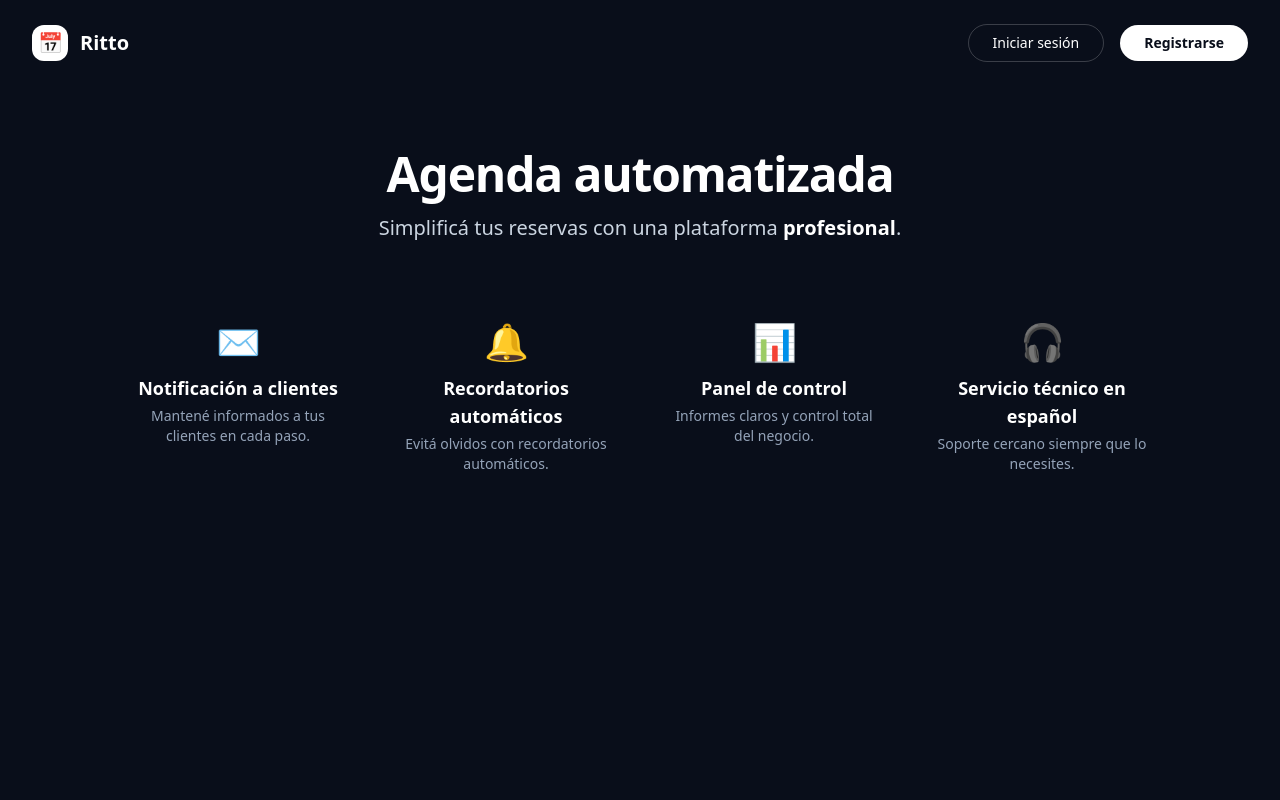
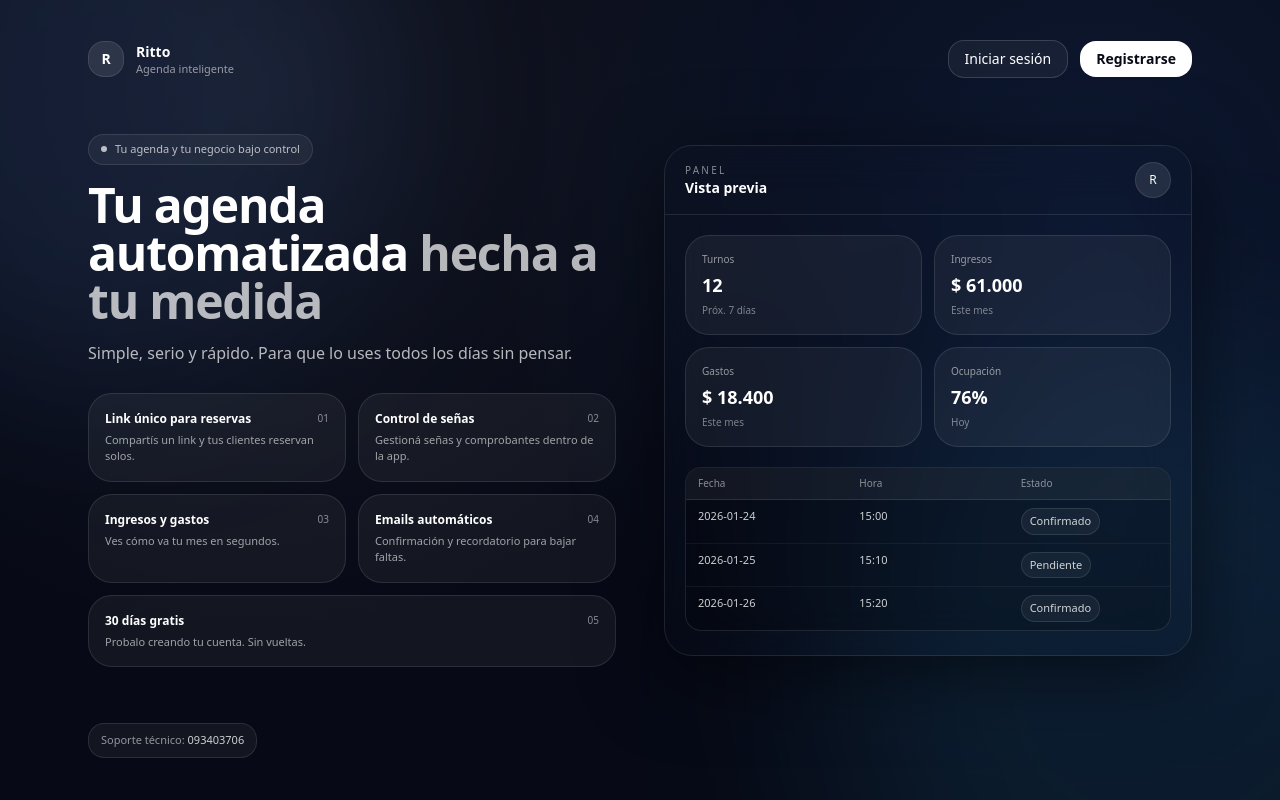
Before and after one commit to santiagososa2424-code/ritto, a React (Vite) app: page / in a window 1280 px wide. Built offline with nearby package versions, Linux system fonts and the light colour scheme.

Commit message:
Update Landing.jsx

```diff
--- a/src/pages/Landing.jsx
+++ b/src/pages/Landing.jsx
@@ -1,90 +1,187 @@
-import { Link } from "react-router-dom";
+// /pages/Landing.jsx
+import React from "react";
 
 export default function Landing() {
+  const bubbles = [
+    {
+      n: "01",
+      title: "Link único para reservas",
+      desc: "Compartís un link y tus clientes reservan solos.",
+    },
+    {
+      n: "02",
+      title: "Control de señas",
+      desc: "Gestioná señas y comprobantes dentro de la app.",
+    },
+    {
+      n: "03",
+      title: "Ingresos y gastos",
+      desc: "Ves cómo va tu mes en segundos.",
+    },
+    {
+      n: "04",
+      title: "Emails automáticos",
+      desc: "Confirmación y recordatorio para bajar faltas.",
+    },
+    {
+      n: "05",
+      title: "30 días gratis",
+      desc: "Probalo creando tu cuenta. Sin vueltas.",
+    },
+  ];
+
   return (
-    <div className="min-h-screen bg-[#090E1A] text-white flex flex-col">
-
-      {/* LOGO + BOTONES */}
-      <header className="w-full px-8 py-6 flex items-center justify-between">
-        {/* Logo */}
-        <div className="flex items-center gap-3">
-          <div className="h-9 w-9 rounded-xl bg-white flex items-center justify-center">
-            <span className="text-[#090E1A] text-xl font-bold">📅</span>
-          </div>
-          <h1 className="text-xl font-semibold">Ritto</h1>
+    <div className="min-h-screen bg-[#070A16] text-white relative overflow-hidden">
+      {/* Fondo suave azul/negro (sin verde) */}
+      <div className="pointer-events-none absolute inset-0">
+        <div className="absolute -top-44 -left-44 h-[560px] w-[560px] rounded-full bg-blue-500/10 blur-[90px]" />
+        <div className="absolute -bottom-56 -right-56 h-[680px] w-[680px] rounded-full bg-sky-400/10 blur-[100px]" />
+        <div className="absolute inset-0 bg-[radial-gradient(circle_at_20%_10%,rgba(255,255,255,0.06),transparent_45%),radial-gradient(circle_at_85%_25%,rgba(59,130,246,0.12),transparent_48%)]" />
       </div>
 
-        {/* Botones */}
-        <div className="flex items-center gap-4">
-          <Link
-            to="/login"
-            className="px-6 py-2 rounded-full border border-white/20 hover:bg-white/10 transition text-sm"
+      <div className="relative max-w-6xl mx-auto px-5 sm:px-6 py-8 sm:py-10">
+        {/* NAVBAR */}
+        <header className="flex items-center justify-between">
+          <div className="flex items-center gap-3">
+            <div className="h-9 w-9 rounded-2xl bg-white/10 border border-white/10 flex items-center justify-center">
+              <span className="text-sm font-semibold">R</span>
+            </div>
+            <div className="leading-tight">
+              <p className="text-sm font-semibold">Ritto</p>
+              <p className="text-[11px] text-white/55">Agenda inteligente</p>
+            </div>
+          </div>
+
+          {/* SOLO 2 botones */}
+          <div className="flex items-center gap-2 sm:gap-3">
+            <a
+              href="/login"
+              className="text-[12px] sm:text-sm px-3 sm:px-4 py-2 rounded-2xl border border-white/15 bg-white/5 hover:bg-white/10 transition"
             >
               Iniciar sesión
-          </Link>
-          <Link
-            to="/register"
-            className="px-6 py-2 rounded-full bg-white text-[#090E1A] font-semibold text-sm hover:bg-slate-200 transition"
+            </a>
+            <a
+              href="/register"
+              className="text-[12px] sm:text-sm px-3 sm:px-4 py-2 rounded-2xl bg-white text-[#070A16] font-semibold hover:bg-white/90 transition"
             >
               Registrarse
-          </Link>
+            </a>
           </div>
         </header>
 
         {/* HERO */}
-      <main className="flex flex-col items-center justify-center text-center pt-16 pb-20 px-6">
+        <section className="mt-10 sm:mt-14 grid grid-cols-1 lg:grid-cols-2 gap-10 lg:gap-12 items-center">
+          {/* Texto */}
+          <div>
+            <div className="inline-flex items-center gap-2 rounded-2xl border border-white/10 bg-white/5 px-3 py-1.5 text-[11px] text-white/70">
+              <span className="h-1.5 w-1.5 rounded-full bg-white/70" />
+              Tu agenda y tu negocio bajo control
+            </div>
 
-        <h1 className="text-5xl font-bold tracking-tight mb-4">
-          Agenda automatizada
+            <h1 className="mt-4 text-4xl sm:text-5xl font-semibold tracking-tight">
+              Tu agenda automatizada{" "}
+              <span className="text-white/70">hecha a tu medida</span>
             </h1>
 
-        <p className="text-xl text-slate-300 max-w-2xl">
-          Simplificá tus reservas con una plataforma{" "}
-          <span className="font-semibold text-white">profesional</span>.
+            <p className="mt-4 text-sm sm:text-base text-white/70 max-w-xl">
+              Simple, serio y rápido. Para que lo uses todos los días sin pensar.
             </p>
 
-        {/* FEATURES */}
-        <div className="grid grid-cols-1 sm:grid-cols-4 gap-12 mt-20 max-w-5xl w-full">
-
-          {/* 1 */}
-          <div className="flex flex-col items-center">
-            <span className="text-4xl mb-3">✉️</span>
-            <h3 className="font-semibold text-lg">Notificación a clientes</h3>
-            <p className="text-slate-400 text-sm mt-1 text-center">
-              Mantené informados a tus clientes en cada paso.
-            </p>
+            {/* Burbujas */}
+            <div className="mt-7 grid grid-cols-1 sm:grid-cols-2 gap-3">
+              {bubbles.slice(0, 4).map((b) => (
+                <div
+                  key={b.n}
+                  className="rounded-3xl border border-white/10 bg-white/5 hover:bg-white/7 transition p-4"
+                >
+                  <div className="flex items-center justify-between">
+                    <p className="text-[12px] font-semibold">{b.title}</p>
+                    <span className="text-[10px] text-white/50">{b.n}</span>
+                  </div>
+                  <p className="mt-1 text-[11px] text-white/60">{b.desc}</p>
+                </div>
+              ))}
             </div>
 
-          {/* 2 */}
-          <div className="flex flex-col items-center">
-            <span className="text-4xl mb-3">🔔</span>
-            <h3 className="font-semibold text-lg">Recordatorios automáticos</h3>
-            <p className="text-slate-400 text-sm mt-1 text-center">
-              Evitá olvidos con recordatorios automáticos.
-            </p>
+            {/* 5ta burbuja */}
+            <div className="mt-3 rounded-3xl border border-white/10 bg-white/5 p-4 max-w-xl">
+              <div className="flex items-center justify-between">
+                <p className="text-[12px] font-semibold">{bubbles[4].title}</p>
+                <span className="text-[10px] text-white/50">{bubbles[4].n}</span>
+              </div>
+              <p className="mt-1 text-[11px] text-white/60">{bubbles[4].desc}</p>
+            </div>
           </div>
 
-          {/* 3 */}
-          <div className="flex flex-col items-center">
-            <span className="text-4xl mb-3">📊</span>
-            <h3 className="font-semibold text-lg">Panel de control</h3>
-            <p className="text-slate-400 text-sm mt-1 text-center">
-              Informes claros y control total del negocio.
+          {/* Preview liviano (no es tu dashboard real) */}
+          <div className="lg:justify-self-end w-full">
+            <div className="rounded-[28px] border border-white/10 bg-gradient-to-b from-white/8 to-white/3 backdrop-blur-xl shadow-[0_18px_80px_rgba(0,0,0,0.55)] overflow-hidden">
+              <div className="px-5 py-4 border-b border-white/10 flex items-center justify-between">
+                <div>
+                  <p className="text-[10px] text-white/50 uppercase tracking-[0.22em]">
+                    Panel
                   </p>
+                  <p className="text-sm font-semibold">Vista previa</p>
+                </div>
+                <div className="h-9 w-9 rounded-full bg-white/10 border border-white/10 flex items-center justify-center text-[12px]">
+                  R
+                </div>
               </div>
 
-          {/* 4 */}
-          <div className="flex flex-col items-center">
-            <span className="text-4xl mb-3">🎧</span>
-            <h3 className="font-semibold text-lg">Servicio técnico en español</h3>
-            <p className="text-slate-400 text-sm mt-1 text-center">
-              Soporte cercano siempre que lo necesites.
-            </p>
+              <div className="p-5 grid grid-cols-2 gap-3">
+                <MiniCard label="Turnos" value="12" sub="Próx. 7 días" />
+                <MiniCard label="Ingresos" value="$ 61.000" sub="Este mes" />
+                <MiniCard label="Gastos" value="$ 18.400" sub="Este mes" />
+                <MiniCard label="Ocupación" value="76%" sub="Hoy" />
               </div>
 
+              <div className="px-5 pb-6">
+                <div className="rounded-2xl border border-white/10 bg-black/20 overflow-hidden">
+                  <div className="grid grid-cols-3 text-[10px] text-white/50 border-b border-white/10 bg-white/5">
+                    <div className="px-3 py-2">Fecha</div>
+                    <div className="px-3 py-2">Hora</div>
+                    <div className="px-3 py-2">Estado</div>
                   </div>
-      </main>
+                  {["Confirmado", "Pendiente", "Confirmado"].map((st, i) => (
+                    <div
+                      key={i}
+                      className="grid grid-cols-3 text-[11px] border-b border-white/5 last:border-b-0"
+                    >
+                      <div className="px-3 py-2 text-white/80">
+                        2026-01-2{i + 4}
+                      </div>
+                      <div className="px-3 py-2 text-white/80">15:{i}0</div>
+                      <div className="px-3 py-2">
+                        <span className="inline-flex px-2 py-1 rounded-2xl border border-white/10 bg-white/5 text-white/80">
+                          {st}
+                        </span>
+                      </div>
+                    </div>
+                  ))}
+                </div>
+              </div>
+            </div>
+          </div>
+        </section>
 
+        {/* Soporte técnico abajo a la izquierda (1 sola vez) */}
+        <footer className="mt-10 sm:mt-14 flex items-center justify-start">
+          <div className="text-[11px] text-white/55 rounded-2xl border border-white/10 bg-white/5 px-3 py-2">
+            Soporte técnico:{" "}
+            <span className="text-white/80 font-medium">093403706</span>
+          </div>
+        </footer>
+      </div>
     </div>
   );
 }
+
+function MiniCard({ label, value, sub }) {
+  return (
+    <div className="rounded-3xl border border-white/10 bg-white/5 p-4">
+      <p className="text-[10px] text-white/55">{label}</p>
+      <p className="mt-1 text-lg font-semibold">{value}</p>
+      <p className="mt-1 text-[10px] text-white/45">{sub}</p>
+    </div>
+  );
+}
```
Lines whose indentation alone changed are shown as unchanged.
